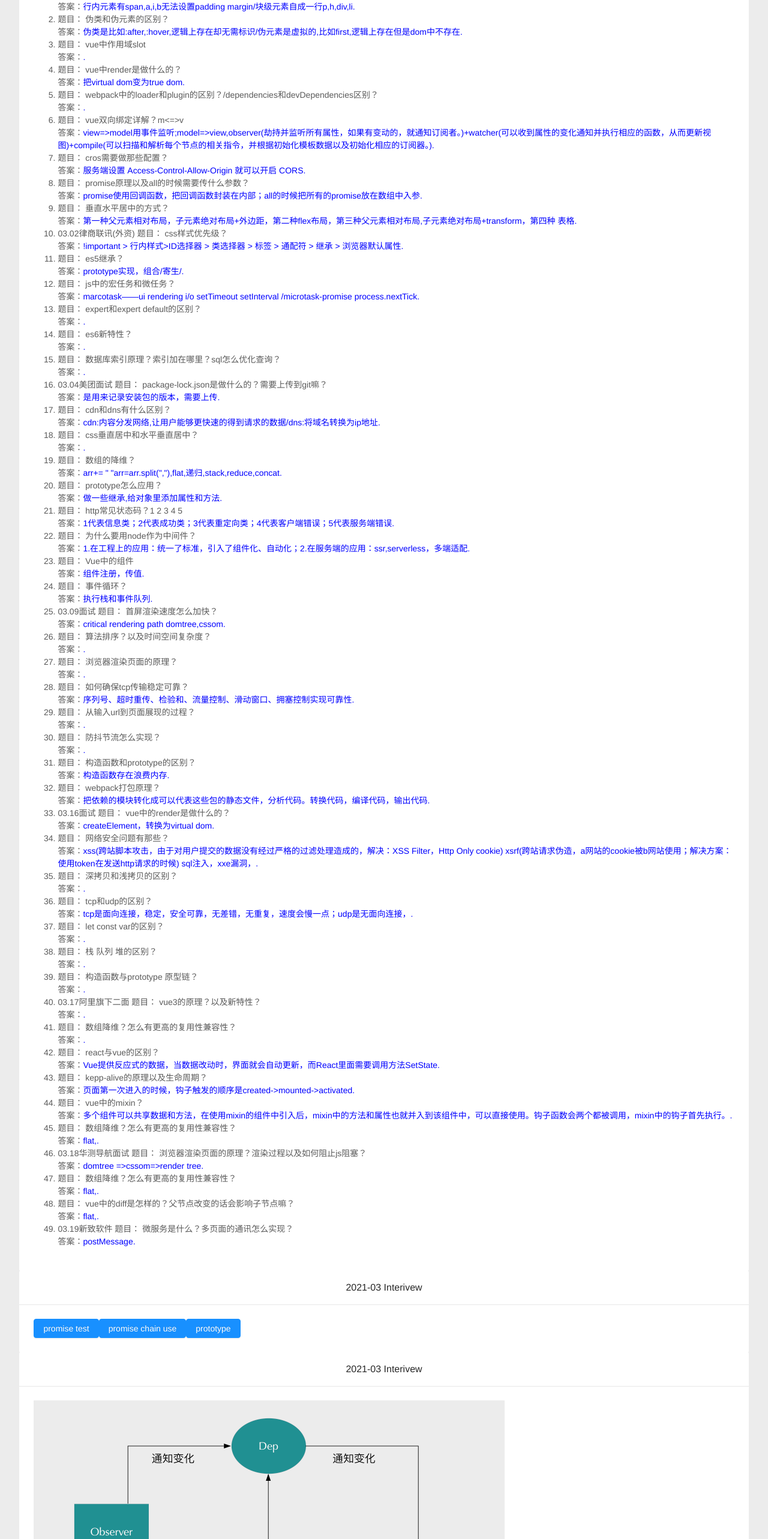
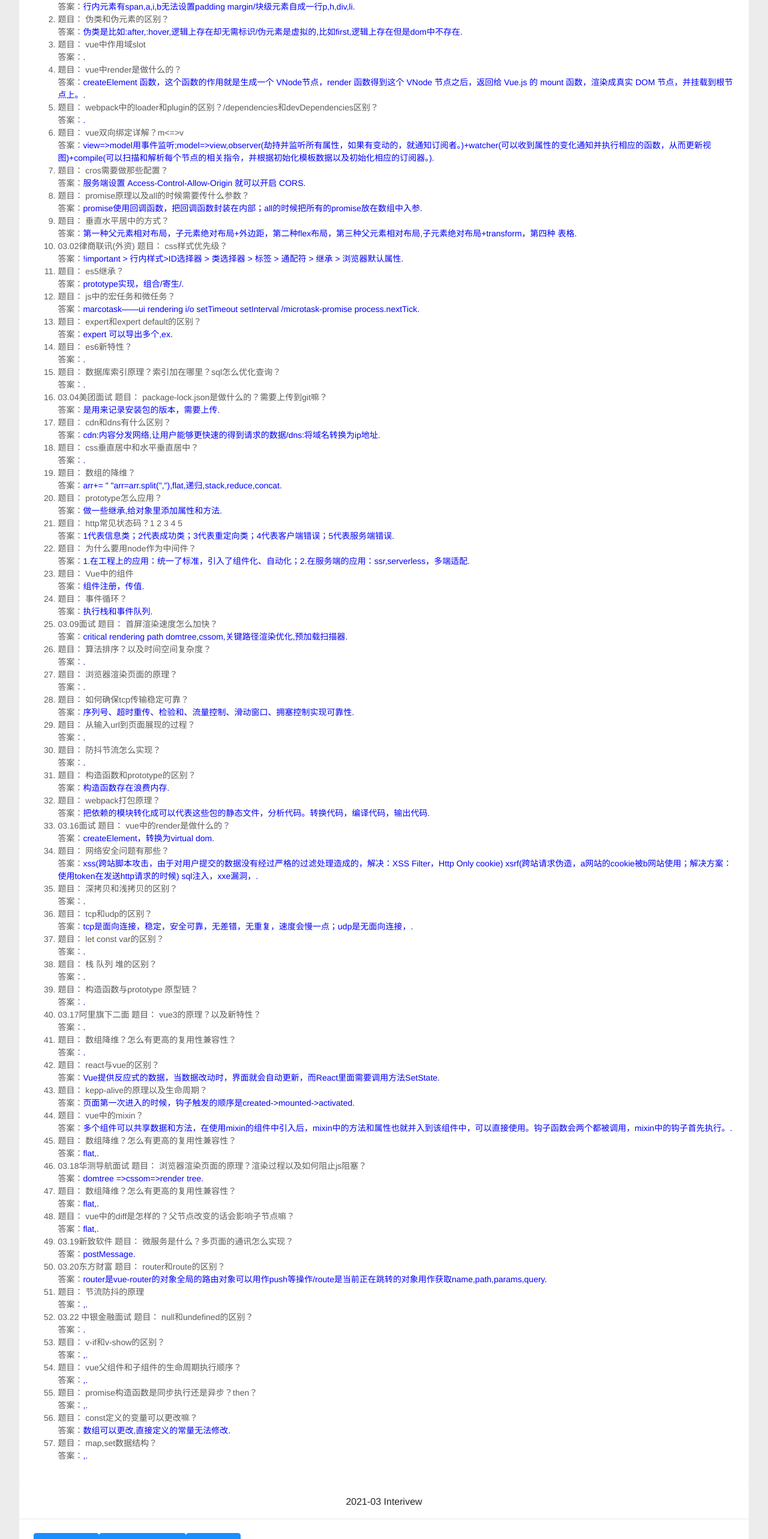
Before and after one commit to jackluotong/vue_project, a Vue app: page /March in a window 1280 px wide. Shown: the part 201-2766 px from the top of the page at 60% size. Built offline with nearby package versions, Linux system fonts and the light colour scheme.

Commit message:
add new interview knowledge.

```diff
--- a/src/components/DecemberInterview.vue
+++ b/src/components/DecemberInterview.vue
@@ -175,7 +175,7 @@ export default {
       jsPart: [
         { name: "从输入URL到页面展示发生了什么？", answer: "拼接字符串-查找缓存-dns解析-tcp连接-服务器响应- https://juejin.cn/post/6869279683230629896" },
         { name: "12-03：es6中数组和对象新增的方法？", answer: "数组方法:map,set,reduce,filter,some,every,find,flat,;对象:对象简写,assign,super,属性名表达式" },
-        { name: "12-03：深拷贝和浅拷贝？", answer: "浅拷贝就是对对象进行浅层次的复制，只复制一层对象的属性，并不包括对象里面的引用类型数据,实现方式:concat/assign/slice/.../;深拷贝是对对象以及对象的所有子对象进行拷贝，也就是说新拷贝对象的子对象里的属性也不会影响到原来的对象，实现方式:Json.parse,递归" },
+        { name: "12-03：深拷贝和浅拷贝？", answer: "浅拷贝就是对对象进行浅层次的复制，只复制一层对象的属性，并不包括对象里面的引用类型数据,实现方式:concat/assign(二级之前)/slice/.../;深拷贝是对对象以及对象的所有子对象进行拷贝，也就是说新拷贝对象的子对象里的属性也不会影响到原来的对象，实现方式:Json.parse,递归" },
         { name: "12-04: 值类型和引用类型的区别？", answer: "值类型的数据存储在栈中，函数运行完成后变量销毁，不能添加属性和方法，值的比较。|引用类型的存储在堆中，运行完不会销毁，有深浅复制，可添加属性和方法，引用地址的比较。" },
         { name: "12-04: 事件循环机制?(宏任务/微任务)", answer: "宏任务：script主代码，setTimeout,setInterval,I/O,UI渲染/微任务：promise.then" },
         { name: "12-04: 行内元素和块级元素的区别？", answer: "行内元素都在水平方向上排列/块级元素都在垂直方向排列，行内元素盒模型属性不同/行内(span,a,i,b)块级(p,h1,table,div,li)" },
--- a/src/components/Interview/March.vue
+++ b/src/components/Interview/March.vue
@@ -72,7 +72,7 @@ export default {
         { title: '03.01(某内资)', name: '行内元素和块级元素？', answer: '行内元素有span,a,i,b无法设置padding margin/块级元素自成一行p,h,div,li' },
         { name: '伪类和伪元素的区别？', answer: '伪类是比如:after,:hover,逻辑上存在却无需标识/伪元素是虚拟的,比如first,逻辑上存在但是dom中不存在' },
         { name: 'vue中作用域slot', answer: '' },
-        { name: 'vue中render是做什么的？', answer: '把virtual dom变为true dom' },
+        { name: 'vue中render是做什么的？', answer: 'createElement 函数，这个函数的作用就是生成一个 VNode节点，render 函数得到这个 VNode 节点之后，返回给 Vue.js 的 mount 函数，渲染成真实 DOM 节点，并挂载到根节点上。' },
         { name: 'webpack中的loader和plugin的区别？/dependencies和devDependencies区别？', answer: '' },
         { name: 'vue双向绑定详解？m<=>v', answer: 'view=>model用事件监听;model=>view,observer(劫持并监听所有属性，如果有变动的，就通知订阅者。)+watcher(可以收到属性的变化通知并执行相应的函数，从而更新视图)+compile(可以扫描和解析每个节点的相关指令，并根据初始化模板数据以及初始化相应的订阅器。)' },
         { name: 'cros需要做那些配置？', answer: '服务端设置 Access-Control-Allow-Origin 就可以开启 CORS' },
@@ -81,7 +81,7 @@ export default {
         { title: '03.02律商联讯(外资)', name: 'css样式优先级？', answer: '!important > 行内样式>ID选择器 > 类选择器 > 标签 > 通配符 > 继承 > 浏览器默认属性' },
         { name: 'es5继承？', answer: 'prototype实现，组合/寄生/' },
         { name: 'js中的宏任务和微任务？', answer: 'marcotask——ui rendering i/o setTimeout setInterval  /microtask-promise process.nextTick' },
-        { name: 'expert和expert default的区别？', answer: '' },
+        { name: 'expert和expert default的区别？', answer: 'expert 可以导出多个,ex' },
         { name: 'es6新特性？', answer: '' },
         { name: '数据库索引原理？索引加在哪里？sql怎么优化查询？', answer: '' },
         { title: '03.04美团面试', name: 'package-lock.json是做什么的？需要上传到git嘛？', answer: '是用来记录安装包的版本，需要上传' },
@@ -93,7 +93,7 @@ export default {
         { name: '为什么要用node作为中间件？', answer: '1.在工程上的应用：统一了标准，引入了组件化、自动化；2.在服务端的应用：ssr,serverless，多端适配' },
         { name: 'Vue中的组件', answer: '组件注册，传值' },
         { name: '事件循环？', answer: '执行栈和事件队列' },
-        { title: '03.09面试', name: '首屏渲染速度怎么加快？', answer: 'critical rendering path domtree,cssom' },
+        { title: '03.09面试', name: '首屏渲染速度怎么加快？', answer: 'critical rendering path domtree,cssom,关键路径渲染优化,预加载扫描器' },
         { name: '算法排序？以及时间空间复杂度？', answer: '' },//git config http.sslVerify "false" 当无法git pull的时候
         { name: '浏览器渲染页面的原理？', answer: '' },
         { name: '如何确保tcp传输稳定可靠？', answer: '序列号、超时重传、检验和、流量控制、滑动窗口、拥塞控制实现可靠性' },
@@ -118,6 +118,14 @@ export default {
         { name: ' 数组降维？怎么有更高的复用性兼容性？', answer: 'flat,' },
         { name: ' vue中的diff是怎样的？父节点改变的话会影响子节点嘛？', answer: 'flat,' },
         {title:'03.19新致软件',name:'微服务是什么？多页面的通讯怎么实现？',answer:'postMessage'},
+        {title:'03.20东方财富',name:'router和route的区别？',answer:'router是vue-router的对象全局的路由对象可以用作push等操作/route是当前正在跳转的对象用作获取name,path,params,query'},
+        { name: ' 节流防抖的原理', answer: ',' },
+        { title: '03.22 中银金融面试', name: 'null和undefined的区别？', answer: ''},
+        { name: ' v-if和v-show的区别？', answer: ',' },
+        { name: ' vue父组件和子组件的生命周期执行顺序？', answer: ',' },
+        { name: ' promise构造函数是同步执行还是异步？then？', answer: ',' },
+        { name: ' const定义的变量可以更改嘛？', answer: '数组可以更改,直接定义的常量无法修改' },
+        { name: ' map,set数据结构？', answer: ',' },
 
 
       ],
```
